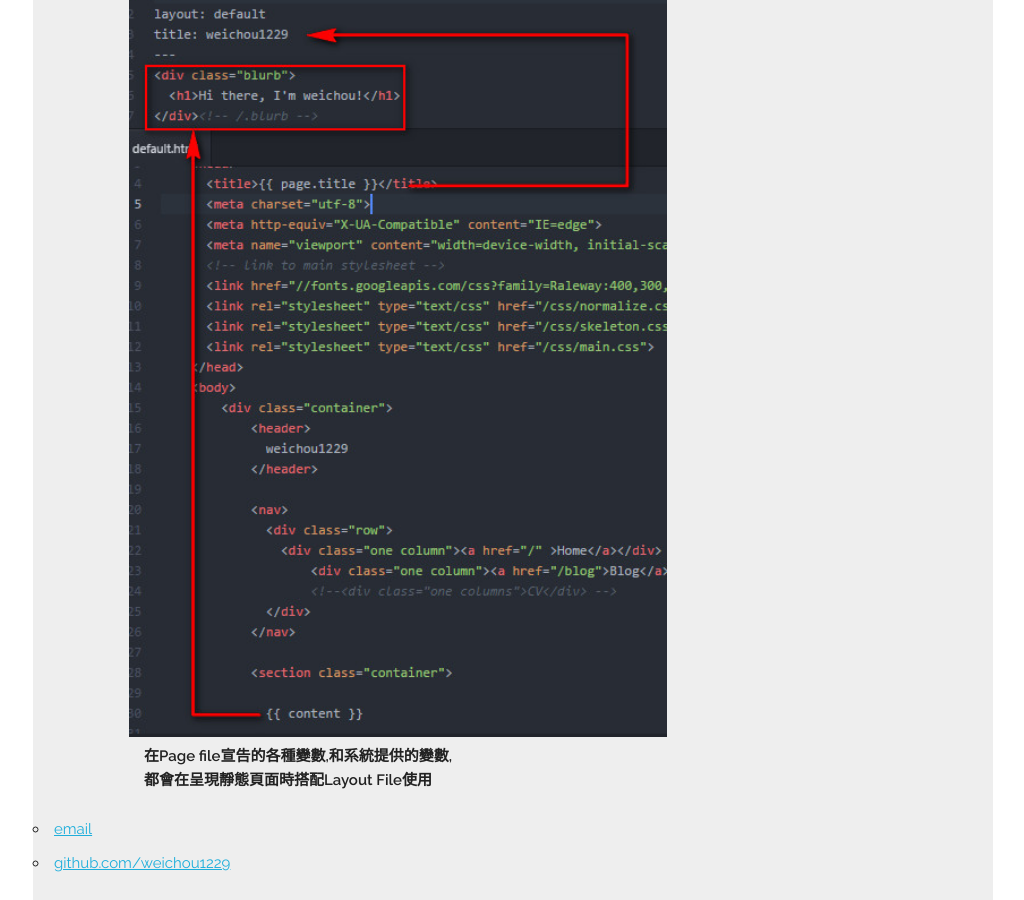
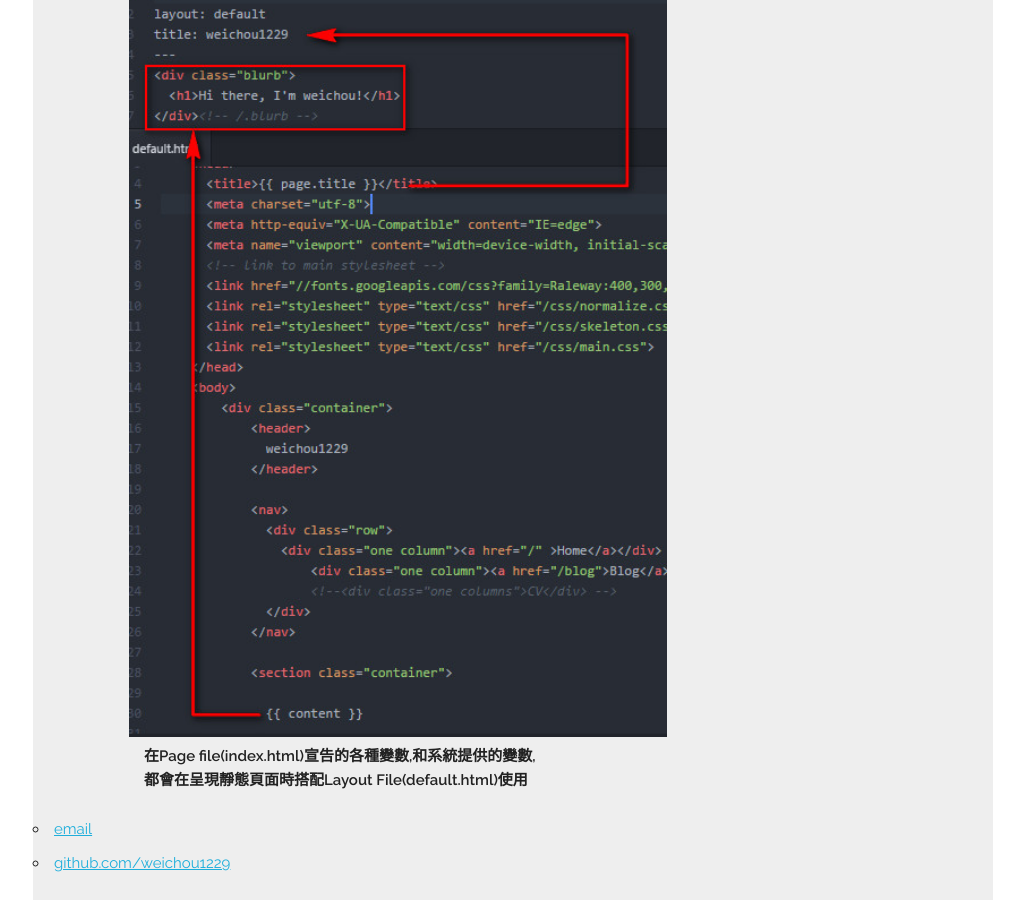
Before and after one commit to weichou1229/weichou.github.io, a Jekyll site: the page built from _posts/blog/2016-07-30-建立自己的-GitHub-Pages-website.md, in a window 1280 px wide and 900 px high, scrolled down 4224 px. Shown: the whole window, without its empty margins (127-1151 px from the left). Built offline with Jekyll 4.4.1, drawn with Linux system fonts in a browser that asks for light colours; comment, search, counter and statistics services are not loaded.

```diff
--- a/_posts/blog/2016-07-30-建立自己的-GitHub-Pages-website.md
+++ b/_posts/blog/2016-07-30-建立自己的-GitHub-Pages-website.md
@@ -141,5 +141,5 @@ Jekyll also happens to be the engine behind GitHub Pages...
 　可以發現被`左右各兩個大括弧`包住的部分，即是樣板引擎解析後,塞資料進去的位置
 　進一步用下圖說明
 <img src="{{ site.url }}/assets/images/renderFileExample1.jpg" width="70%"/>
-　**在Page file宣告的各種變數,和系統提供的變數,
-　都會在呈現靜態頁面時搭配Layout File使用**
+　**在Page file(index.html)宣告的各種變數,和系統提供的變數,
+　都會在呈現靜態頁面時搭配Layout File(default.html)使用**
```
